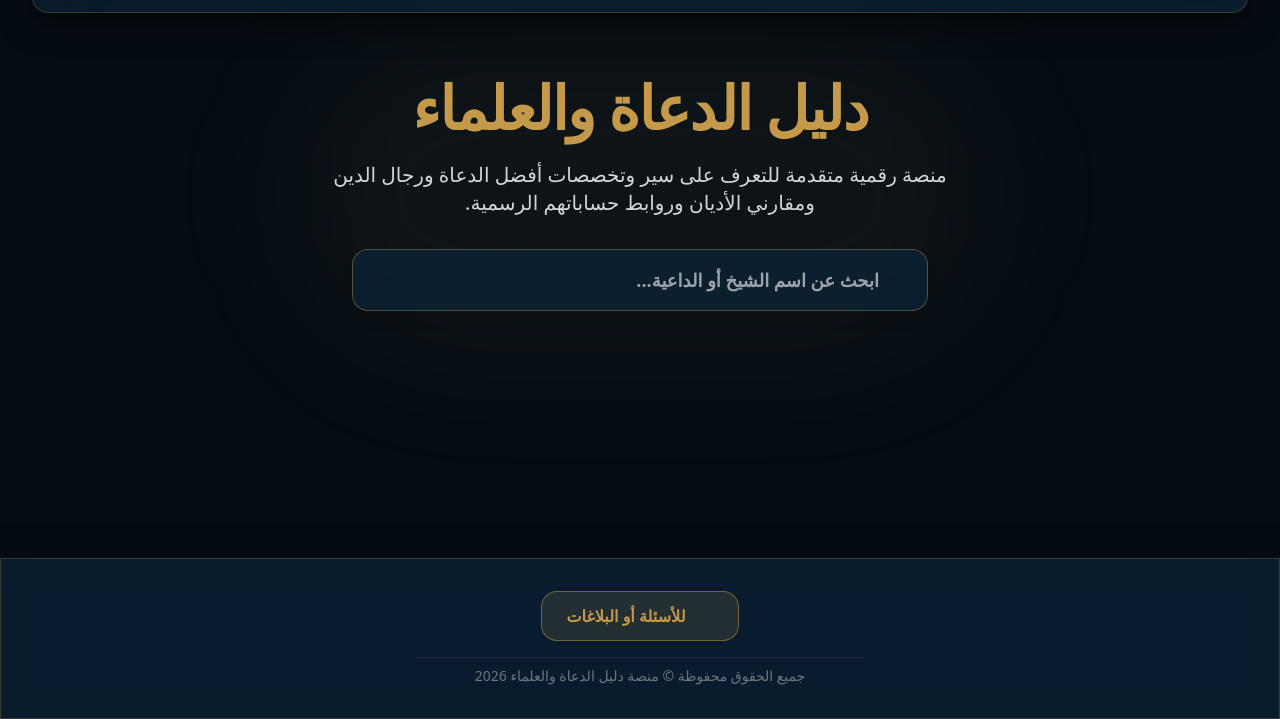
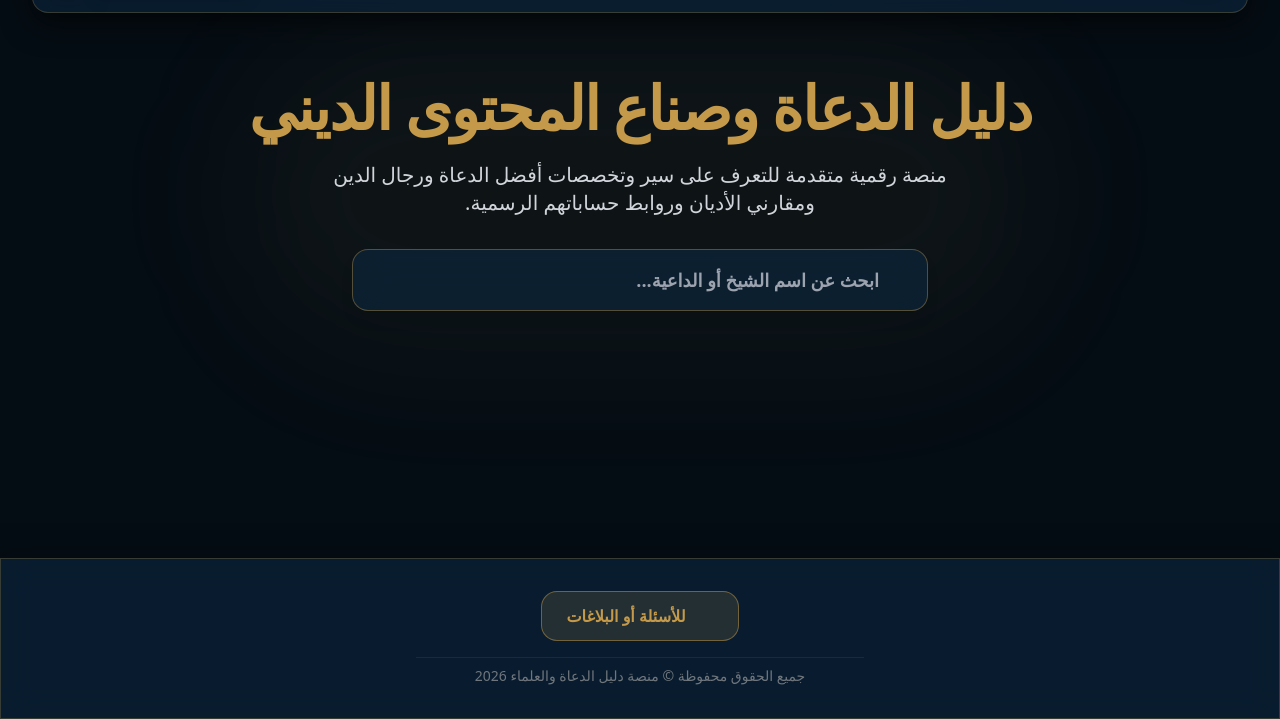
Before and after one commit to 7lbsaa1/duaah, a plain HTML site: page index.html in a window 1280 px wide. Shown: the part 81-800 px from the top of the page. Drawn offline with nearby package versions, Linux system fonts and the light colour scheme; no server answers; some icons are missing.

Commit message:
Update index.html

```diff
--- a/index.html
+++ b/index.html
@@ -105,7 +105,7 @@
   <!-- Hero Section & Search Bar -->
   <section class="text-center py-12 px-4 max-w-4xl mx-auto relative">
     <div class="absolute inset-0 -z-10 bg-brandGold/5 blur-3xl rounded-full"></div>
-    <h1 class="text-4xl sm:text-6xl font-black text-brandGold mb-6 tracking-tight leading-tight">دليل الدعاة والعلماء</h1>
+    <h1 class="text-4xl sm:text-6xl font-black text-brandGold mb-6 tracking-tight leading-tight">دليل الدعاة وصناع المحتوى الديني</h1>
     <p class="text-lg sm:text-xl text-[#70767D] dark:text-gray-300 font-medium max-w-2xl mx-auto leading-relaxed mb-8">
       منصة رقمية متقدمة للتعرف على سير وتخصصات أفضل الدعاة ورجال الدين ومقارني الأديان وروابط حساباتهم الرسمية.
     </p>
```
